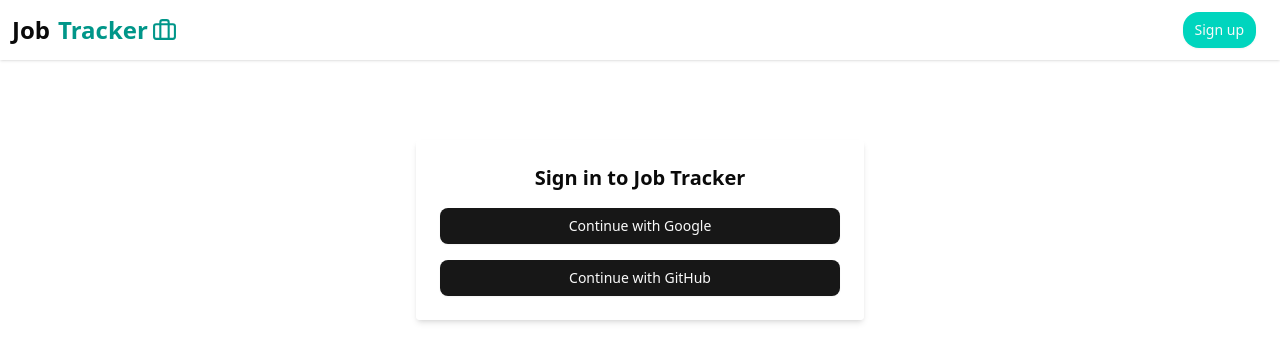
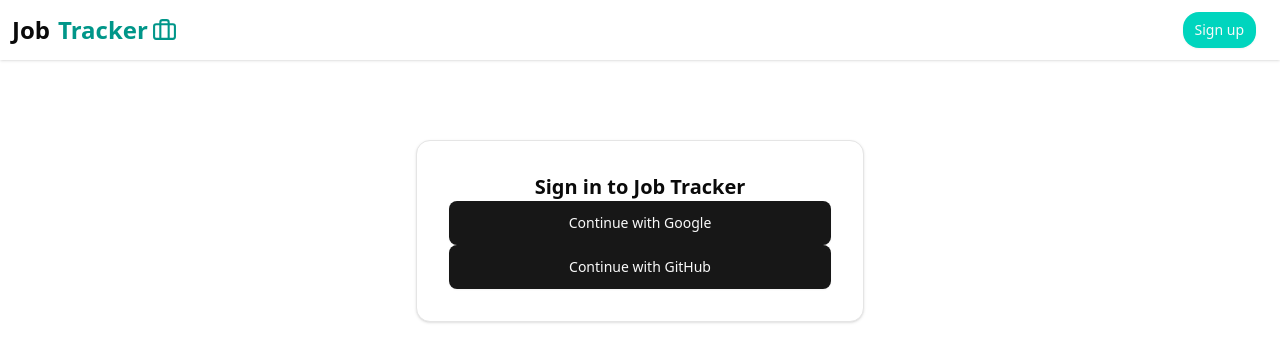
Before and after one commit to remmy300/job-tracker-react, a Next.js app: page /login in a window 1280 px wide. Shown: the top 362 px of the page. Built offline with nearby package versions, Linux system fonts and the light colour scheme; no server answers.

Commit message:
style: update layout and styling for Login and NavBar components

```diff
--- a/src/app/login/page.tsx
+++ b/src/app/login/page.tsx
@@ -16,16 +16,16 @@ const Login = () => {
   };
 
   return (
-    <div className="max-w-md mx-auto rounded shadow-md bg-white/90 p-6 space-y-4 mt-20">
+    <div className="mx-auto mt-20 w-full max-w-md rounded-xl border bg-white p-8 shadow-sm">
       <h1 className="text-xl font-semibold text-center">
         Sign in to Job Tracker
       </h1>
 
-      <Button type="button" onClick={handleGoogle} className="w-full">
+      <Button type="button" onClick={handleGoogle} className="h-11 w-full">
         Continue with Google
       </Button>
 
-      <Button type="button" onClick={handleGithub} className="w-full">
+      <Button type="button" onClick={handleGithub} className="h-11 w-full">
         Continue with GitHub
       </Button>
     </div>
--- a/src/components/layout/NavBar.tsx
+++ b/src/components/layout/NavBar.tsx
@@ -19,7 +19,7 @@ const NavBar = () => {
       router.refresh();
     } catch (err) {
       toast.error(
-        `Logout failed: ${err instanceof Error ? err.message : "Unknown error"}`
+        `Logout failed: ${err instanceof Error ? err.message : "Unknown error"}`,
       );
     }
   };
@@ -30,18 +30,13 @@ const NavBar = () => {
 
   return (
     <div className="flex justify-between items-center bg-white-90 shadow p-3">
-      <h1 className="text-2xl font-bold flex items-center gap-2">
+      <Link href="/" className="text-2xl font-bold flex items-center gap-2">
         Job
         <span className="text-2xl text-teal-600 font-bold flex items-center gap-1">
           Tracker <Briefcase size={25} />
         </span>
-      </h1>
+      </Link>
       <div className="px-3 gap-4 flex  items-center">
-        {user && (
-          <Link href="/" className="text-teal-400 hover:underline">
-            <LayoutDashboard size={25} />
-          </Link>
-        )}
         {!user ? (
           <Button
             onClick={handleSignUp}
```
